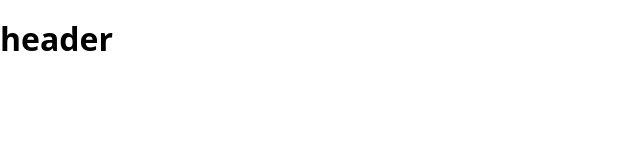
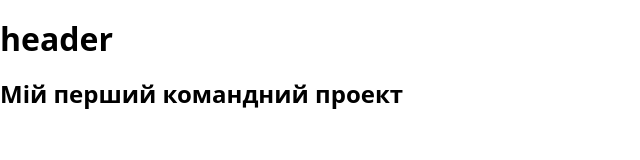
Before and after one commit to a-pinchuk/command-project, a website built with Parcel: page src/index.html in a window 1280 px wide. Shown: the whole page, without its empty margins (0-640 px from the left). Built offline with nearby package versions, Linux system fonts and the light colour scheme.

Commit message:
add section
створила секцію

```diff
--- a/src/index.html
+++ b/src/index.html
@@ -10,5 +10,6 @@
   <body>
     <!-- ❗️❗️❗️ Add partials like so for every page -->
     <include src="./partials/header.html"></include>
+    <include src="./partials/section.html"></include>
   </body>
 </html>
--- /dev/null
+++ b/src/partials/section.html
@@ -0,0 +1,3 @@
+<section>
+    <h1>Мій перший командний проект</h1>
+</section>
```
